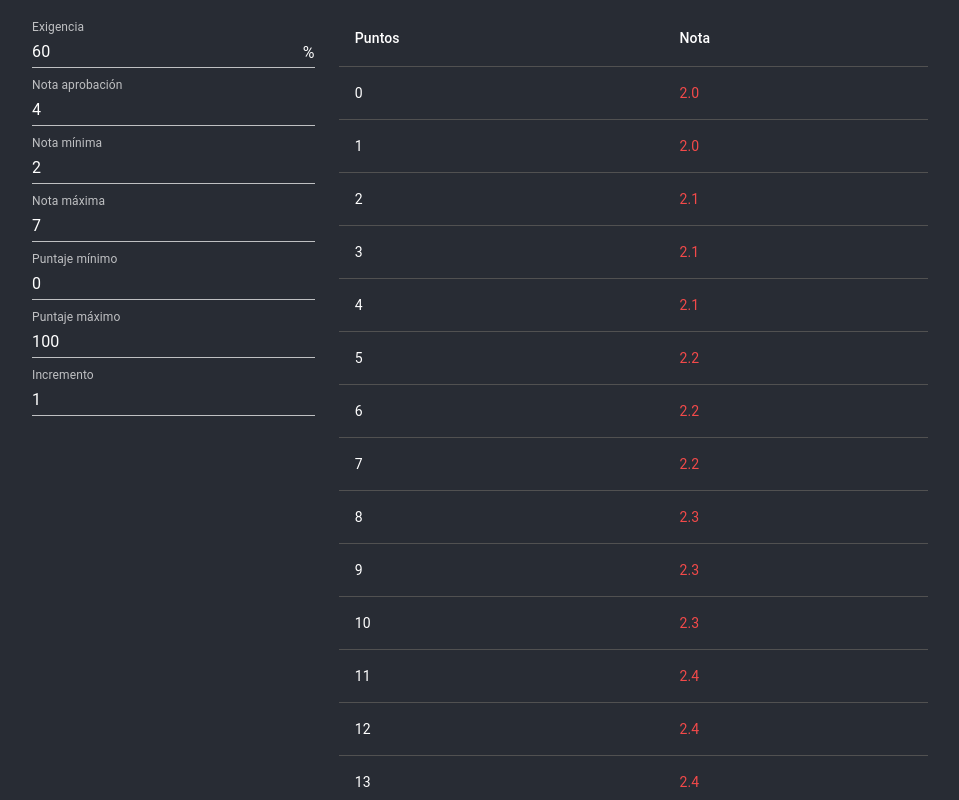
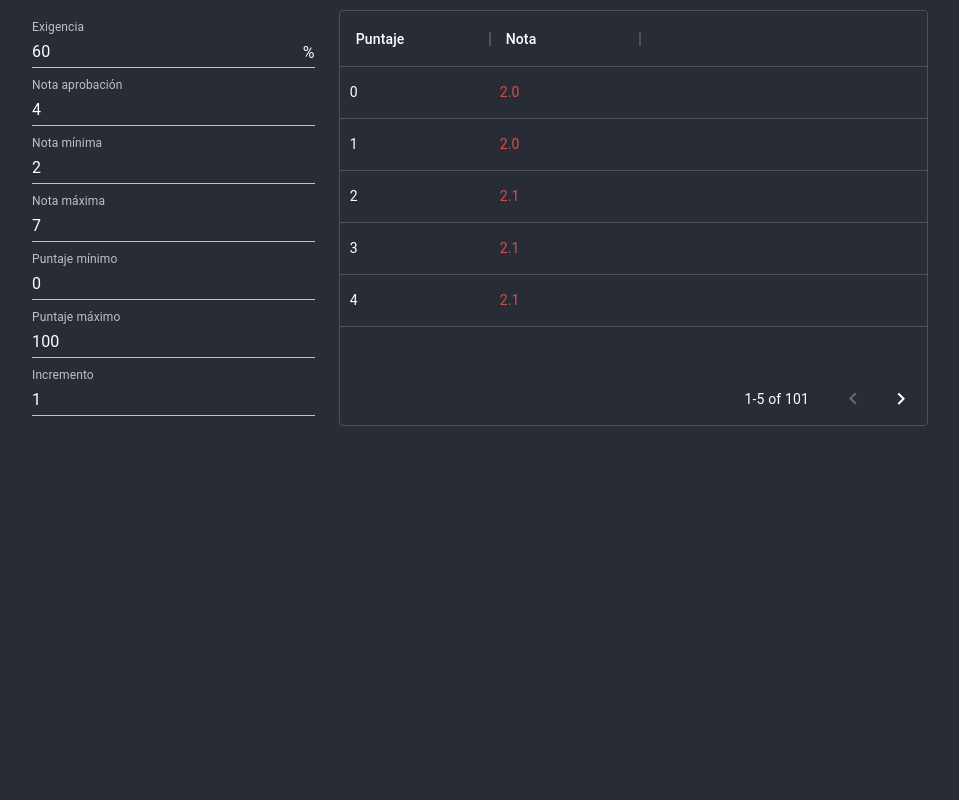
Before and after one commit to etra0/escala-notas, a React (Create React App) app: page / in a window 1280 px wide. Shown: the top 800 px of the page, without its empty margins (160-1119 px from the left). Built offline with nearby package versions, Linux system fonts and the light colour scheme; the HTML template or start-up script is replaced by a standard one.

Commit message:
Added DataGrid

```diff
--- a/package.json
+++ b/package.json
@@ -4,7 +4,8 @@
   "private": true,
   "homepage": "https://etra0.github.io/escala-notas/",
   "dependencies": {
-    "@material-ui/core": "^4.6.1",
+    "@material-ui/core": "^4.12.1",
+    "@material-ui/data-grid": "^4.0.0-alpha.37",
     "react": "^16.12.0",
     "react-dom": "^16.12.0",
     "react-scripts": "3.2.0"
--- a/src/App.css
+++ b/src/App.css
@@ -29,6 +29,10 @@ body {
   justify-content: space-between;
 }
 
+.rojo {
+  color: rgb(218, 77, 77);
+}
+
 .App-link {
   color: #09d3ac;
 }
--- a/src/App.js
+++ b/src/App.js
@@ -4,11 +4,7 @@ import { createMuiTheme } from "@material-ui/core/styles";
 import { ThemeProvider } from "@material-ui/styles";
 import "./App.css";
 import Grid from "@material-ui/core/Grid";
-import Table from "@material-ui/core/Table";
-import TableBody from "@material-ui/core/TableBody";
-import TableCell from "@material-ui/core/TableCell";
-import TableHead from "@material-ui/core/TableHead";
-import TableRow from "@material-ui/core/TableRow";
+import { DataGrid } from "@material-ui/data-grid";
 import Fade from "@material-ui/core/Fade";
 
 const theme = createMuiTheme({
@@ -17,34 +13,34 @@ const theme = createMuiTheme({
   }
 });
 
-function ScoreTable(props) {
-  const { rows, valid, notaAprobacion } = props;
+// function ScoreTable(props) {
+//   const { rows, valid, notaAprobacion } = props;
 
-  return (
-    <Fade in={valid}>
-      <Table>
-        <TableHead>
-          <TableRow>
-            <TableCell>Puntos</TableCell>
-            <TableCell>Nota</TableCell>
-          </TableRow>
-        </TableHead>
-        <TableBody>
-          {rows.map(([p, n]) => (
-            <TableRow key={p}>
-              <TableCell>{p}</TableCell>
-              <TableCell
-                style={{ color: n.toFixed(1) < parseFloat(notaAprobacion) ? "#f34a4a" : "white" }}
-              >
-                {n.toFixed(1)}
-              </TableCell>
-            </TableRow>
-          ))}
-        </TableBody>
-      </Table>
-    </Fade>
-  );
-}
+//   return (
+//     <Fade in={valid}>
+//       <Table>
+//         <TableHead>
+//           <TableRow>
+//             <TableCell>Puntos</TableCell>
+//             <TableCell>Nota</TableCell>
+//           </TableRow>
+//         </TableHead>
+//         <TableBody>
+//           {rows.map(([p, n]) => (
+//             <TableRow key={p}>
+//               <TableCell>{p}</TableCell>
+//               <TableCell
+//                 style={{ color: n.toFixed(1) < parseFloat(notaAprobacion) ? "#f34a4a" : "white" }}
+//               >
+//                 {n.toFixed(1)}
+//               </TableCell>
+//             </TableRow>
+//           ))}
+//         </TableBody>
+//       </Table>
+//     </Fade>
+//   );
+// }
 
 function ParameterInput(props) {
   const { keyName, values, handler } = props;
@@ -58,7 +54,7 @@ function ParameterInput(props) {
         type="number"
         fullWidth={true}
         value={value}
-        InputProps={keyName == "exigencia" ? { endAdornment: "%" } : {}}
+        InputProps={keyName === "exigencia" ? { endAdornment: "%" } : {}}
         error={isNaN(value) || value < 0}
       />
     </div>
@@ -81,8 +77,6 @@ function App() {
 
     const data = JSON.parse(localStorage.getItem('data')) || dataTemplate;
     setParameters(data);
-    console.log(data)
-
   }, [])
 
 
@@ -103,7 +97,7 @@ function App() {
           (typeof parameters[v].value === "undefined" ||
             isNaN(parseFloat(parameters[v].value))),
         0
-      ) == 0;
+      ) === 0;
     setValidTable(isValid);
 
     const _p = JSON.parse(JSON.stringify(parameters));
@@ -111,7 +105,7 @@ function App() {
 
     if (Object.keys(_p).length === 0 || _p.incremento.value <= 0 || !isValid) return;
     let calc = p => {
-      let exigencia = _p.exigencia.value / 100;
+      let exigencia = _p.exigencia.value / 100.;
       let puntajeAprobacion = _p.puntajeMax.value * exigencia;
       let m1 =
         (_p.notaAprobacion.value - _p.notaMin.value) /
@@ -129,17 +123,24 @@ function App() {
 
     let arr = [];
     for (
-      let i = _p.puntajeMin.value;
-      i <= _p.puntajeMax.value;
-      i += +_p.incremento.value
+      let i = +_p.puntajeMin.value, id = 0;
+      i <= +_p.puntajeMax.value;
+      i += +_p.incremento.value, id++
     ) {
-      arr.push([i, calc(i)]);
+      arr.push({id: id, score: +i, grade: calc(i).toFixed(1)});
     }
 
     setTableData(arr);
     localStorage.setItem('data', JSON.stringify(_p));
 
   }, [parameters]);
+
+  const columns = [
+    {field: "score", headerName: "Puntaje", width: 150},
+    {field: "grade", headerName: "Nota", width: 150,
+      cellClassName: (params) =>  (+params.value) < (+parameters.notaAprobacion.value) ? "rojo" : "" },
+  ];
+
 
   return (
     <ThemeProvider theme={theme}>
@@ -158,10 +159,12 @@ function App() {
                 ))}
               </Grid>
 
-              <Grid item xs={12} md={8}>
-                {tableData && Object.keys(parameters).length && (
-                  <ScoreTable rows={tableData} valid={validTable} notaAprobacion={parameters.notaAprobacion.value} />
-                )}
+              <Grid item xs={12} md={8} style={{width: "100%", minHeight: "400px"}}>
+                <DataGrid
+                 rows={tableData}
+                 columns={columns}
+                 autoPageSize={true}
+                />
               </Grid>
             </Grid>
           </div>
```
Also changed, not shown: 1 other file (tests, documents, lock files or other folders).
